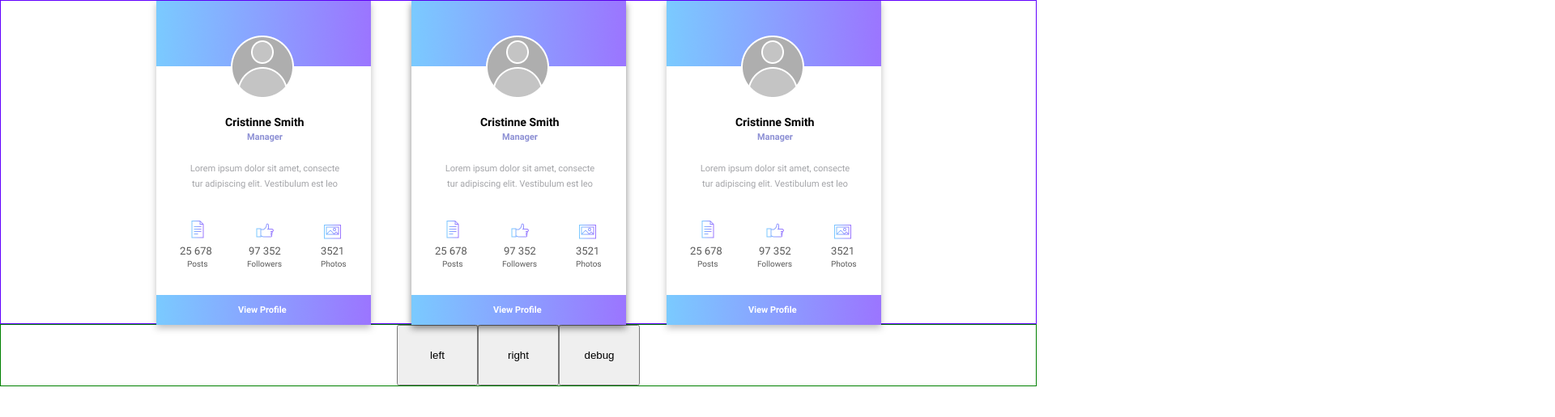
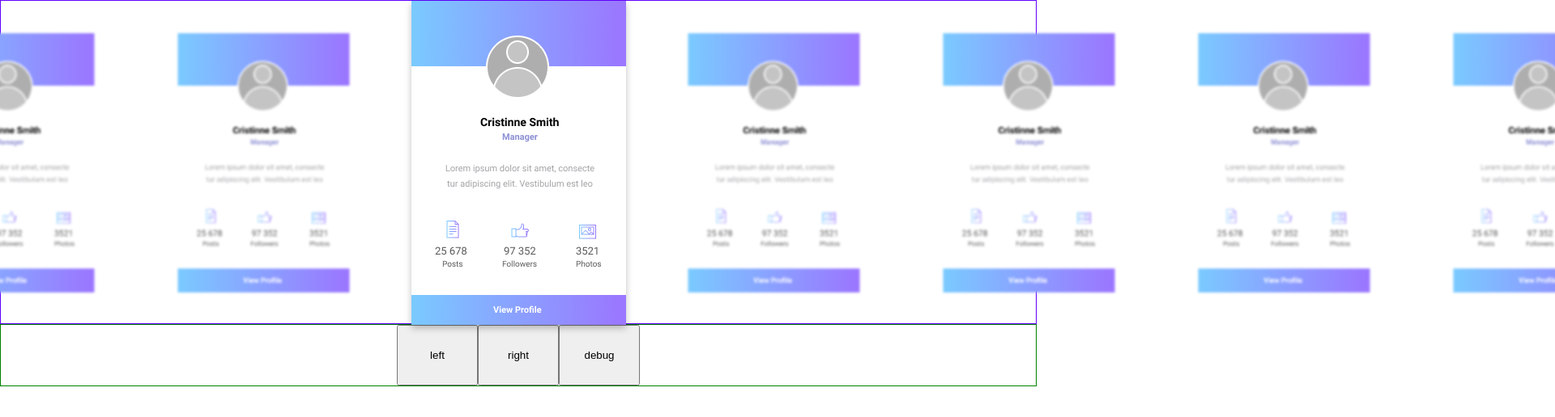
Before and after one commit to SorawitN/CSS_showcase, a plain HTML site: page DOM/slideshow.html in a window 1280 px wide. Both pictures are taken after a click on the button "left". Shown: the top 516 px of the page at 81% size, 1920 px wide, since content can reach past the window. Drawn offline with Linux system fonts and the light colour scheme.

Commit message:
fully function card slider

```diff
--- a/DOM/slideshow.html
+++ b/DOM/slideshow.html
@@ -15,21 +15,22 @@
             position: absolute;
             left: calc(50% - 132px);
             margin-right: 50px;
-            filter: drop-shadow(0px 4px 4px rgba(0, 0, 0, 0.25));
-            transform: scale(1);
-            transition: all 1s ease 0s;
+            filter: blur(2px);
+            /*drop-shadow(0px 4px 4px rgba(0, 0, 0, 0.25))*/
+            transform: scale(0.8);
+            transition: all 0.5s ease 0s;
         }
 
         .slideshow {
-            display: grid;
+
             border: 1px solid rgb(98, 0, 255);
             height: 401px;
         }
 
         body {
             display: grid;
-            grid-template-columns: 1fr;
-            justify-content: center;
+            grid-template-columns: 100%;
+
         }
 
 
@@ -41,6 +42,7 @@
 
         .btn-group {
             border: 1px solid green;
+            width: 100vw;
             display: flex;
             justify-content: center;
         }
@@ -54,6 +56,12 @@
         <img class="card " src="../image/card.png">
         <img class="card " src="../image/card.png">
         <img class="card " src="../image/card.png">
+        <img class="card " src="../image/card.png">
+        <img class="card " src="../image/card.png">
+        <img class="card " src="../image/card.png">
+        <img class="card " src="../image/card.png">
+        <img class="card " src="../image/card.png">
+
 
 
 
@@ -65,10 +73,10 @@
 
     </div>
     <div class="btn-group">
-        <button id="js-button1">
+        <button id="js-button2">
             left
         </button>
-        <button id="js-button2">
+        <button id="js-button1">
             right
         </button>
         <button id="debug">
--- a/DOM/slideshow.js
+++ b/DOM/slideshow.js
@@ -1,4 +1,4 @@
-let card_list = document.getElementsByClassName("card")
+let cardHTMLCollection = document.getElementsByClassName("card")
 
 let button_left = document.getElementById("js-button1")
 let button_right = document.getElementById("js-button2")
@@ -7,10 +7,12 @@ let debug = document.getElementById("debug")
 
 let card_position = [];
 
+let midPointer = 0
+
 
 function even(num) {
     if(num%2===0){
-return true
+    return true
     }
     return false
 }
@@ -21,28 +23,50 @@ debug.onclick = () => {
     console.log(card_position)
 }
 
+function update() {
+    if(even(cardHTMLCollection.length)){
+        for(let i=0; i<cardHTMLCollection.length; i++){
+            cardHTMLCollection[i].style.left = `calc(50% + 25px + ${card_position[i]}px)`
+        }
+    }else{
+        for(let i=0; i<cardHTMLCollection.length; i++){
+            cardHTMLCollection[i].style.left = `calc(50% - 132px + ${card_position[i]}px)`
+        }
+    }
+}
+
 button_right.onclick = () => {
-    for(let i=0; i<card_list.length; i++){
-        card_position[i] = card_position[i] + 315;
-    }
-    for(let i=0; i<card_list.length; i++){
-        card_list[i].style.left = `calc(50% - 132px + ${card_position[i]}px)`
+    if(midPointer>0){
+        for(let i=0; i<cardHTMLCollection.length; i++){
+            card_position[i] = card_position[i] + 315;
+        }
+        cardHTMLCollection[midPointer].style.filter = `blur(2px)`
+        cardHTMLCollection[midPointer].style.transform = 'scale(0.8)'
+        midPointer--
+        cardHTMLCollection[midPointer].style.filter = `drop-shadow(0px 4px 4px rgba(0, 0, 0, 0.25))`
+        cardHTMLCollection[midPointer].style.transform = 'scale(1)'
+        update()
     }
 }
 
 button_left.onclick = () => {
-    for(let i=0; i<card_list.length; i++){
-        card_position[i] = card_position[i] - 315;
-    }
-    for(let i=0; i<card_list.length; i++){
-        card_list[i].style.left = `calc(50% - 132px + ${card_position[i]}px)`
+    if(midPointer<cardHTMLCollection.length-1){
+        for(let i=0; i<cardHTMLCollection.length; i++){
+            card_position[i] = card_position[i] - 315;
+        }
+        cardHTMLCollection[midPointer].style.filter = `blur(2px)`
+        cardHTMLCollection[midPointer].style.transform = 'scale(0.8)'
+        midPointer++
+        cardHTMLCollection[midPointer].style.filter = `drop-shadow(0px 4px 4px rgba(0, 0, 0, 0.25))`
+        cardHTMLCollection[midPointer].style.transform = 'scale(1)'
+        update()
     }
 }
 
 
 function check() {
-    for(let i=0; i<card_list.length; i++){
-    console.log(card_list[i].style.left);
+    for(let i=0; i<cardHTMLCollection.length; i++){
+    console.log(cardHTMLCollection[i].style.left);
     }
 }
 
@@ -55,49 +79,50 @@ function main(){
     /* Check Card number that have odd or even */
     let counter = 1
 
-    if(card_list.length == 1){
+    if(cardHTMLCollection.length == 1){
         console.log("later")
-    }else if(even(card_list.length)){
-        let midRight = card_list.length/2
+    }else if(even(cardHTMLCollection.length)){
+        let midRight = cardHTMLCollection.length/2
+        midPointer = midRight
         let midLeft = midRight - 1
-        card_position.push(315)
+        card_position.push(-315)
         card_position.push(0)
-
-        card_list[midLeft].style.left = `calc(50% + 25px - 315px)`
-        card_list[midRight].style.left = `calc(50% + 25px + 0px)`
-
 
         // left side position assign
         counter = 2
         for(let i=0; i<midLeft; i++){
-            card_position.unshift(315*(counter))
+            card_position.unshift(-315*(counter))
             counter++;
         }
 
         // Right side position assign
         counter = 1;
-        for(let i=midRight + 1; i<card_list.length; i++){
+        for(let i=midRight + 1; i<cardHTMLCollection.length; i++){
             card_position.push(315*(counter))
             counter++;
         }
 
         console.log(card_position)
 
-        for(let i=0; i<midLeft; i++){
-            card_list[i].style.left = `calc(50% + 25px - ${card_position[i]}px)`
-            //console.log(card_list[i].style.left)
+        for(let i=0; i<=midLeft; i++){
+            cardHTMLCollection[i].style.left = `calc(50% + 25px - ${(card_position[i]*-1)}px)`
+            //console.log(cardHTMLCollection[i].style.left)
         }
 
-        for(let i=midRight + 1; i<card_list.length; i++){
-            card_list[i].style.left = `calc(50% + 25px + ${card_position[i]}px)`
-            //console.log(card_list[i].style.left)
+        for(let i=midRight ; i<cardHTMLCollection.length; i++){
+            if(i==midPointer){
+                cardHTMLCollection[i].style.filter = `drop-shadow(0px 4px 4px rgba(0, 0, 0, 0.25))`
+                cardHTMLCollection[i].style.transform = 'scale(1)'
+            }
+            cardHTMLCollection[i].style.left = `calc(50% + 25px + ${card_position[i]}px)`
+            //console.log(cardHTMLCollection[i].style.left)
         }
 
 
-        console.log(card_list[0].style.left)
-        console.log(card_list[1].style.left)
-        console.log(card_list[2].style.left)
-        console.log(card_list[3].style.left)
+        console.log(cardHTMLCollection[0].style.left)
+        console.log(cardHTMLCollection[1].style.left)
+        console.log(cardHTMLCollection[2].style.left)
+        console.log(cardHTMLCollection[3].style.left)
 
 
         console.log(card_position)
@@ -110,7 +135,8 @@ function main(){
 
 
     }else{
-        let mid = parseInt(card_list.length/2)
+        let mid = parseInt(cardHTMLCollection.length/2)
+        midPointer = mid
         card_position.push(0)
 
         for(let i=0; i<mid; i++){
@@ -119,13 +145,17 @@ function main(){
         }
 
         counter = 1;
-        for(let i=mid+1; i<card_list.length; i++){
+        for(let i=mid+1; i<cardHTMLCollection.length; i++){
             card_position.push(315*(counter))
             counter++;
         }
 
-        for(let i=0; i<card_list.length; i++){
-            card_list[i].style.left = `calc(50% - 132px + ${card_position[i]}px)`
+        for(let i=0; i<cardHTMLCollection.length; i++){
+            if(i==midPointer){
+                cardHTMLCollection[i].style.filter = `drop-shadow(0px 4px 4px rgba(0, 0, 0, 0.25))`
+                cardHTMLCollection[i].style.transform = 'scale(1)'
+            }
+            cardHTMLCollection[i].style.left = `calc(50% - 132px + ${card_position[i]}px)`
         }
     }
 
```
